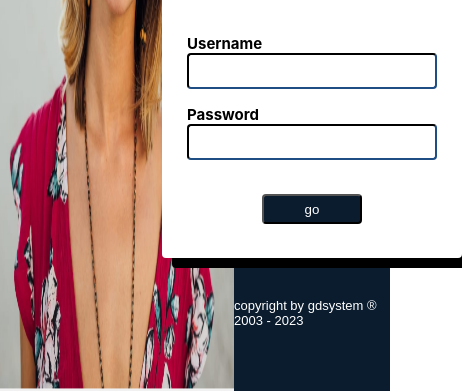
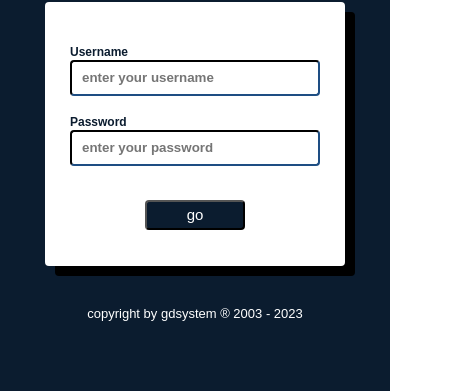
Before and after one commit to yunuswidodo/login_EE, a plain HTML site: page loginFlexBox/index.html in a window 390 px wide. Shown: the part 453-844 px from the top of the page, 462 px wide, since content can reach past the window. Drawn offline with Linux system fonts and the light colour scheme.

Commit message:
responsive

```diff
--- a/loginFlexBox/index.html
+++ b/loginFlexBox/index.html
@@ -26,9 +26,9 @@
             <div class="box-form">
                 <form action="/ya gak tau kok tanya saya ">
                     <label for="userName" class="labelUserName">Username</label><br>
-                    <input type="text" id="userName" name="userName"><br>
+                    <input type="text" id="userName" name="userName" placeholder="enter your username"><br>
                     <label for="password" class="labelPassword">Password</label><br>
-                    <input type="text" id="password" name="password"><br><br>
+                    <input type="text" id="password" name="password" placeholder="enter your password"><br><br>
                     <button>go</button>
                   </form>
             </div>
--- a/loginFlexBox/style.css
+++ b/loginFlexBox/style.css
@@ -78,9 +78,10 @@
 
 .box-form form label
 {
-  font-size:15px ;
-  font-family: Inter, sans-serif;
+  font-size:12px ;
+  font-family: sans-serif;
   font-weight: bold;
+  color: #0B1C2F;
 }
 
 .box-form form input
@@ -90,6 +91,12 @@
   margin-bottom: 16px;
   border-radius: 4px;
   border-color: #0B1C2F ;
+  font-family: sans-serif;
+  color: #0B1C2F;
+  font-weight: bold;
+  padding-left: 10px;
+  padding-right: 10px;
+
 }
 
 .box-form form button
@@ -99,8 +106,15 @@
   border-radius: 4px;
   color: white;
   background-color: #0B1C2F;
+  font-family: sans-serif;
+  font-size: 15px;
   margin: 0 auto;
   display: block;
+}
+
+.box-form form button:hover
+{
+  background-color: #050c14;
 }
 
 .box-copyright
@@ -113,8 +127,13 @@
 
 /* layar hp samsung galaxy Tab A8 1200 x 1920 */
 
-@media screen and (max-width:1200) {
-  .side-img {
+@media screen and (max-width:1200px) {
+  .side-img
+  {
     display: none;
   }
+  .side-lgn
+  {
+    width: 100%;
+  }
 }
```
